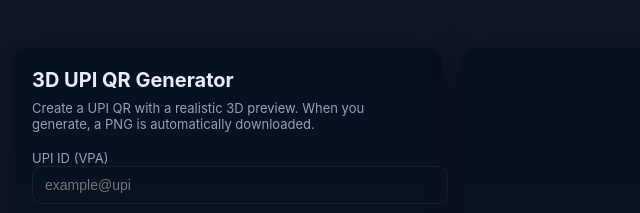
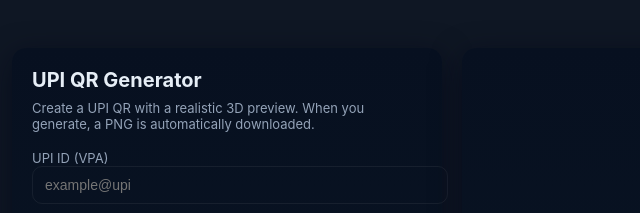
Before and after one commit to Vikaschaubey/payment_QR_Code, a plain HTML site: page index.html in a window 1280 px wide. Shown: the top 213 px of the page, 28-668 px from the left. Drawn offline with nearby package versions, Linux system fonts and the light colour scheme; a script that the page names is missing.

Commit message:
Update index.html

```diff
--- a/index.html
+++ b/index.html
@@ -3,13 +3,13 @@
 <head>
   <meta charset="UTF-8">
   <meta name="viewport" content="width=device-width, initial-scale=1.0">
-  <title>3D UPI QR Generator</title>
+  <title>UPI QR Generator</title>
   <link rel="stylesheet" href="style.css">
 </head>
 <body>
   <div class="wrap">
     <div class="panel">
-      <h1>3D UPI QR Generator</h1>
+      <h1>UPI QR Generator</h1>
       <p class="lead">Create a UPI QR with a realistic 3D preview. When you generate, a PNG is automatically downloaded.</p>
 
       <label for="upiId">UPI ID (VPA)</label>
```
